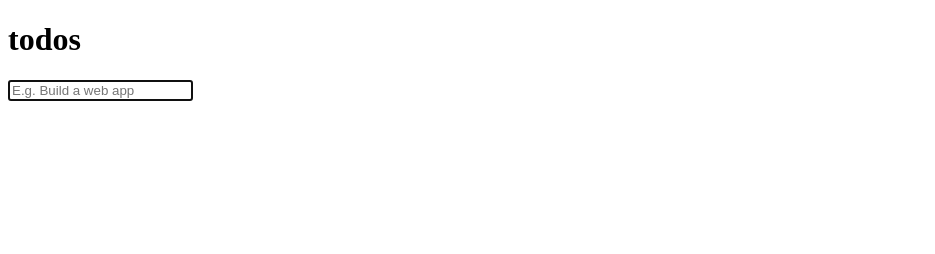
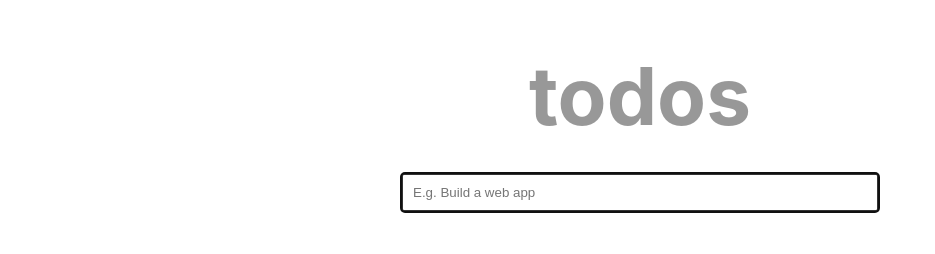
Before and after one commit to WescleyDuarte/todo-list-app, a plain HTML site: page index.html in a window 1280 px wide. Shown: the whole page, without its empty margins (0-935 px from the left). Drawn offline with Linux system fonts and the light colour scheme.

Commit message:
initial css changes

```diff
--- a/index.html
+++ b/index.html
@@ -3,6 +3,7 @@
     <head>
         <meta charset="utf-8">
         <title>To Do List</title>
+        <link rel="stylesheet" href="styles.css">
     </head>
     <body>
         <main>
--- /dev/null
+++ b/styles.css
@@ -0,0 +1,56 @@
+html {
+    box-sizing: border-box;
+}
+
+*, *::before, *::after {
+    box-sizing: inherit;
+    margin: 0;
+    padding: 0;
+}
+
+body {
+    font-family: -apple-system, BlinkMacSystemFont, 'Segoe UI', Roboto, Oxygen-Sans, Ubuntu, Cantarell, 'Helvetica Neue', sans-serif;
+    line-height: 1.4;
+}
+
+.container {
+    width: 100%;
+    max-width: 500px;
+    margin: 0 auto;
+    padding-left: 10px;
+    padding-right: 10px;
+    color: #333;
+    height: 90vh;
+    margin-top: 5vh;
+    margin-bottom: 5vh;
+    overflow-y: auto;
+}
+
+.app-title {
+    text-align: center;
+    margin-bottom: 20px;
+    font-size: 80px;
+    opacity: 0.5;
+}
+
+svg {
+    width: 64px;
+    height: 64px;
+}
+
+.todo-list {
+    list-style: none;
+}
+
+form {
+    width: 100%;
+    display: flex;
+    justify-content: space-between;
+}
+
+input[type="text"] {
+    width: 100%;
+    padding: 10px;
+    border-radius: 4px;
+    border: 3px solid #333;
+}
```
